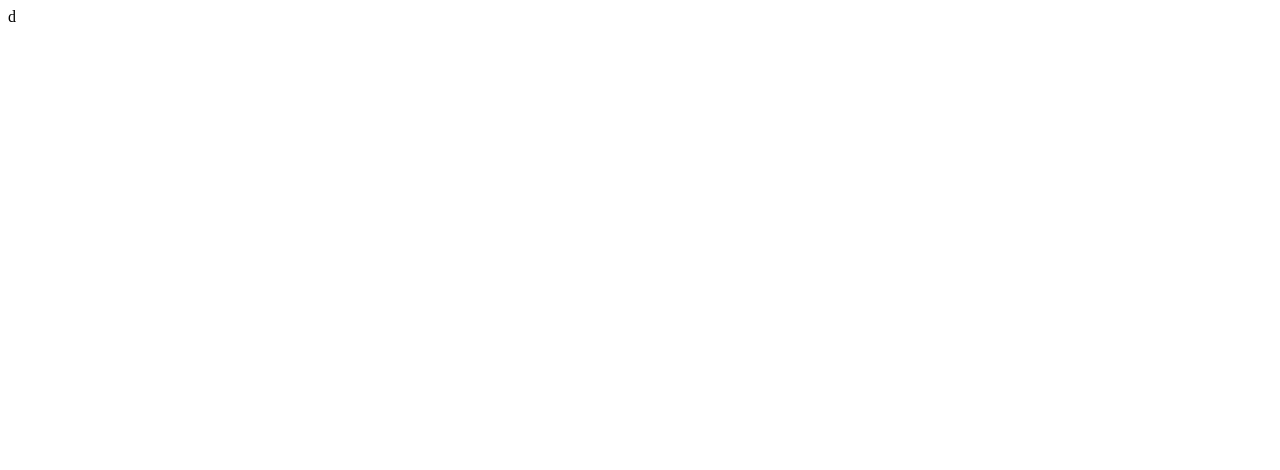
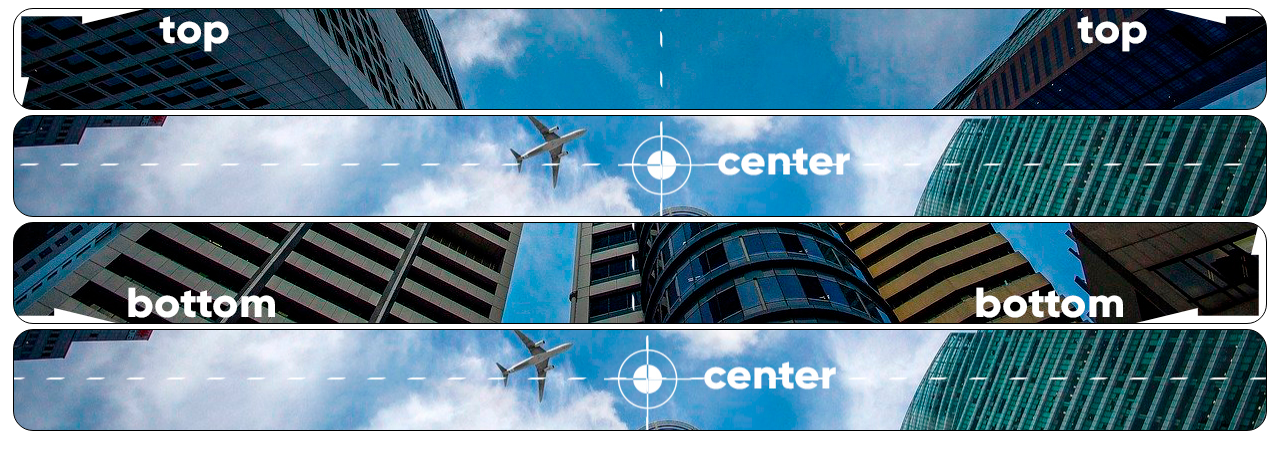
Before and after one commit to yagobcamp/exercicios-HTML5, a plain HTML site: page ex24-img-fundos/fundo004.html in a window 1280 px wide. Drawn offline with Linux system fonts and the light colour scheme.

Commit message:
criei o fun005

```diff
--- a/ex24-img-fundos/fundo004.html
+++ b/ex24-img-fundos/fundo004.html
@@ -4,8 +4,38 @@
     <meta charset="UTF-8">
     <meta name="viewport" content="width=device-width, initial-scale=1.0">
     <title>Posição dos fundos </title>
+    <style>
+        div.bloco {
+            background-image: url('imagens/wallpaper003.jpg');
+            height: 100px;
+            border: 1px solid black;
+            border-radius: 20px;
+            margin: 5px;
+        }
+
+        div#q1 {
+            background-position: left top;
+        }
+        div#q2 {
+            background-position: left center;
+        }
+        div#q3 {
+            background-position: right bottom;
+        }
+        div#q4 {
+            background-position:  center center;
+        }
+
+    </style>
 </head>
 <body>
-    d
+    <div class="bloco" id="q1">
+    </div>
+    <div class="bloco" id="q2">
+    </div>
+    <div class="bloco" id="q3">
+    </div>
+    <div class="bloco" id="q4">
+    </div>
 </body>
 </html>
```
Also changed, not shown: ex24-img-fundos/fundo005.html (added, +21 -0 lines).
